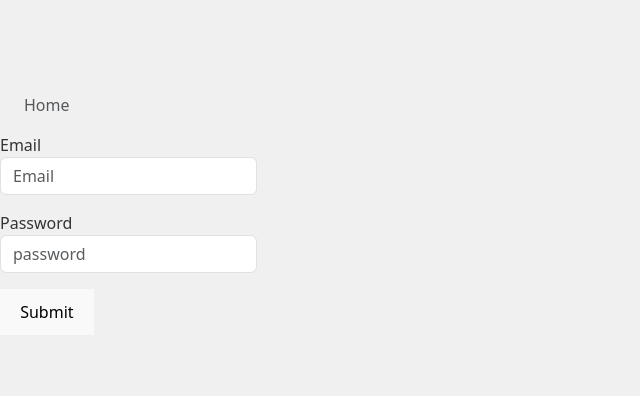
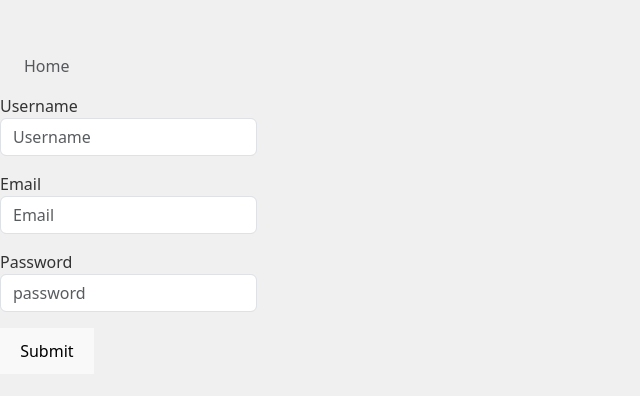
Before and after one commit to fnuramsha/fetch-board, a React (Vite) app in the folder fetch-board/: page /login in a window 1280 px wide. Shown: the part 186-582 px from the top of the page, without its empty margins (0-640 px from the left). Built offline with nearby package versions, Linux system fonts and the light colour scheme.

Commit message:
Added code for the Protected Routes

```diff
--- a/fetch-board/src/App.jsx
+++ b/fetch-board/src/App.jsx
@@ -5,6 +5,7 @@ import Breadcrumb from "./Components/Breadcrumb";
 import Post from "./Components/PostDetails";
 import ToDos from "./Components/ToDosDetails";
 import Login from "./components/Login";
+import ProtectedRoutes from "./utils/ProtectedRoutes";
 
 function App() {
   return (
@@ -12,8 +13,10 @@ function App() {
       <Breadcrumb />
       <Routes>
         <Route path="/" element={<Home />} />
-        <Route path="/post/:id" element={<Post />} />
-        <Route path="/todo/:id" element={<ToDos />} />
+        <Route element={<ProtectedRoutes />}>
+          <Route path="/post/:id" element={<Post />} />
+          <Route path="/todo/:id" element={<ToDos />} />
+        </Route>
         <Route path="/login" element={<Login />} />
       </Routes>
     </>
--- a/fetch-board/src/Components/AuthForm.jsx
+++ b/fetch-board/src/Components/AuthForm.jsx
@@ -1,24 +1,25 @@
-import { useContext } from "react";
+import { useContext, useEffect } from "react";
 import Container from "react-bootstrap/esm/Container";
 import { useNavigate } from "react-router-dom";
 import { MyContext } from "../context/dataContext";
 
 const AuthForm = () => {
   const navigate = useNavigate();
-  const { dispatch, userName } = useContext(MyContext);
-
-  const checkUserName = (e) => {
-    const userName = e.target.value;
-    dispatch({ type: "SET_USERNAME", payload: userName });
-  };
+  const { userName, isLogin } = useContext(MyContext);
 
   return (
     <>
       <Container>
         <div className="float-end">
-          <button type="button" onClick={() => navigate("/login")}>
-            Login{" "}
-          </button>
+          {isLogin ? (
+            <span>
+              <strong>{userName}</strong>
+            </span>
+          ) : (
+            <button type="button" onClick={() => navigate("/login")}>
+              Login{" "}
+            </button>
+          )}
           <button type="button">SignUp</button>
         </div>
       </Container>
--- a/fetch-board/src/Components/Login.jsx
+++ b/fetch-board/src/Components/Login.jsx
@@ -4,15 +4,27 @@ import { useNavigate } from "react-router-dom";
 
 const Login = () => {
   const navigate = useNavigate();
-  const { dispatch } = useContext(MyContext);
+  const { dispatch, userName } = useContext(MyContext);
 
-  const checkLogin = () => {
-    dispatch({ type: "SET_LOGIN", payload: true });
+  const checkUserName = (e) => {
+    const userName = e.target.value;
+    dispatch({ type: "SET_USERNAME", payload: userName });
   };
 
   return (
     <>
       <form>
+        <div className="form-group">
+          <label>Username</label>
+          <input
+            type="text"
+            className="form-control mb-3"
+            placeholder="Username"
+            value={userName}
+            onChange={checkUserName}
+          />
+        </div>
+
         <div className="form-group">
           <label>Email</label>
           <input
@@ -29,7 +41,13 @@ const Login = () => {
             placeholder="password"
           />
         </div>
-        <button type="button" onClick={() => navigate("/")}>
+        <button
+          type="button"
+          onClick={() => {
+            dispatch({ type: "SET_LOGIN", payload: true });
+            navigate("/");
+          }}
+        >
           {" "}
           Submit{" "}
         </button>
--- /dev/null
+++ b/fetch-board/src/utils/ProtectedRoutes.jsx
@@ -0,0 +1,10 @@
+import { useContext } from "react";
+import { Outlet, Navigate } from "react-router-dom";
+import { MyContext } from "../context/dataContext";
+
+const ProtectedRoutes = () => {
+  const { isLogin } = useContext(MyContext);
+  return isLogin ? <Outlet /> : <Navigate to="/login" />;
+};
+
+export default ProtectedRoutes;
```
